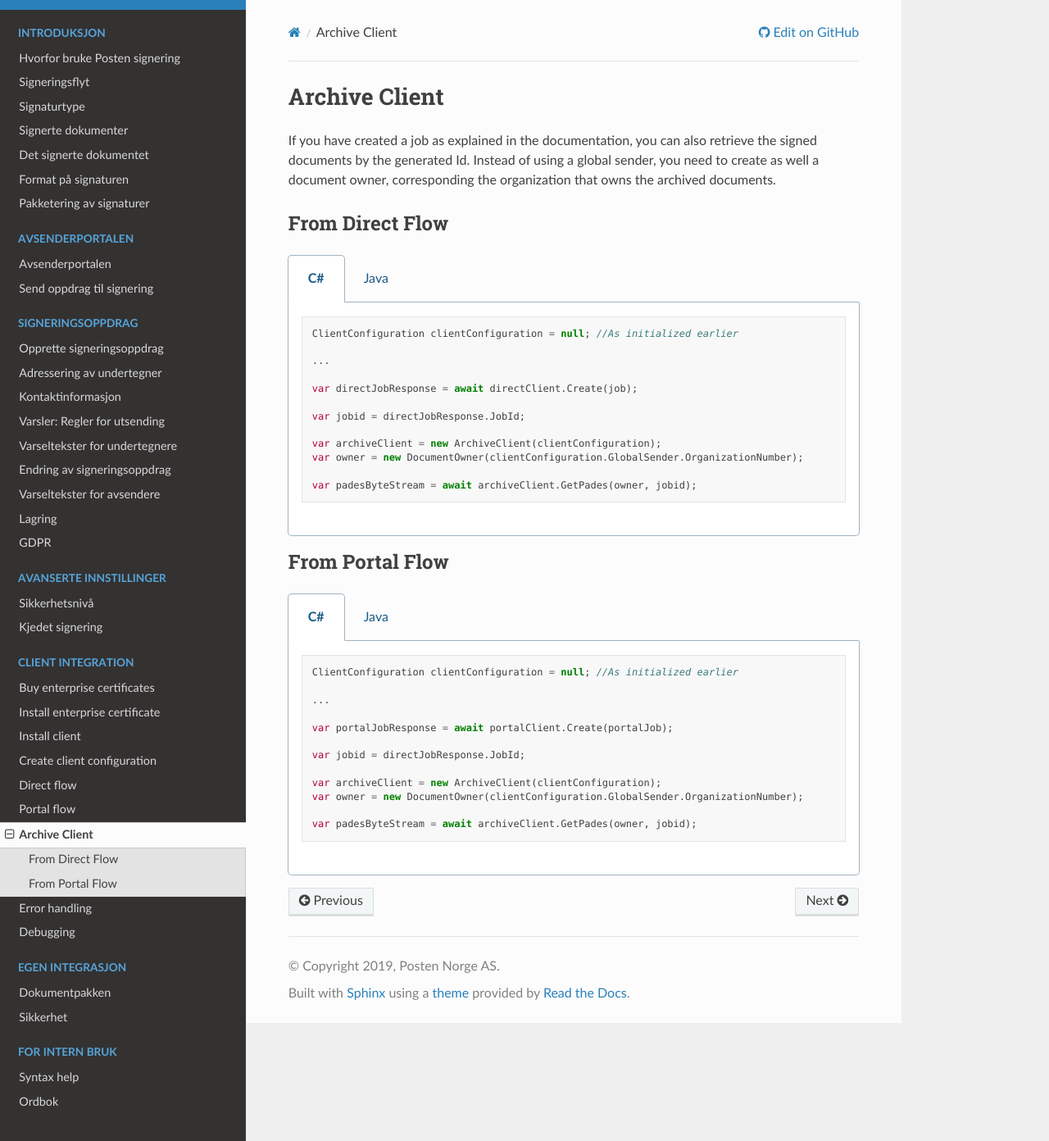
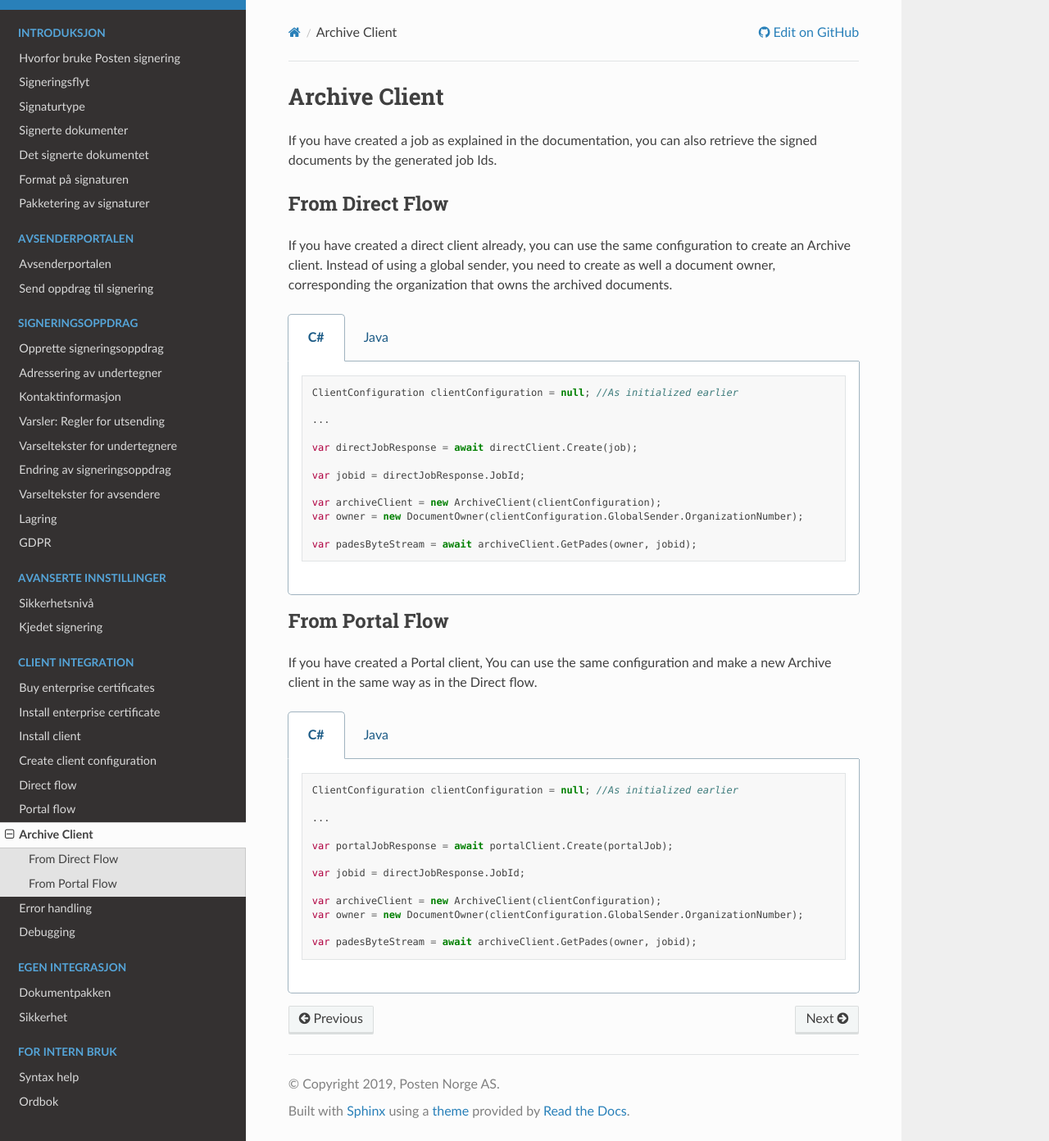
Before and after one commit to ramonarellano/signering-docs, a Sphinx documentation site: the page built from source/client-integration/archive-client.rst, in a window 1280 px wide and 1392 px high. Shown: the whole window at 82% size. Built offline with Sphinx 7.4.7 and the Read the Docs theme 2.0.0, drawn with Linux system fonts in a browser that asks for light colours.

Commit message:
ekstra beskrivelse

```diff
--- a/source/client-integration/archive-client.rst
+++ b/source/client-integration/archive-client.rst
@@ -4,11 +4,14 @@ Archive Client
 ****************************
 
 
-If you have created a job  as explained in the documentation, you can also retrieve the signed documents by the generated Id.
-Instead of using a global sender, you need to create as well a document owner, corresponding the organization that owns the archived documents.
+If you have created a job  as explained in the documentation, you can also retrieve the signed documents by the generated job Ids.
+
 
 From Direct Flow
 ===============================
+
+If you have created a direct client already, you can use the same configuration to create an Archive client.
+Instead of using a global sender, you need to create as well a document owner, corresponding the organization that owns the archived documents.
 
 ..  tabs::
 
@@ -50,6 +53,8 @@ From Direct Flow
 From Portal Flow
 ===============================
 
+If you have created a Portal client, You can use the same configuration and make a new Archive client in the same way as in the Direct flow.
+
 ..  tabs::
 
     .. group-tab:: C#
```
